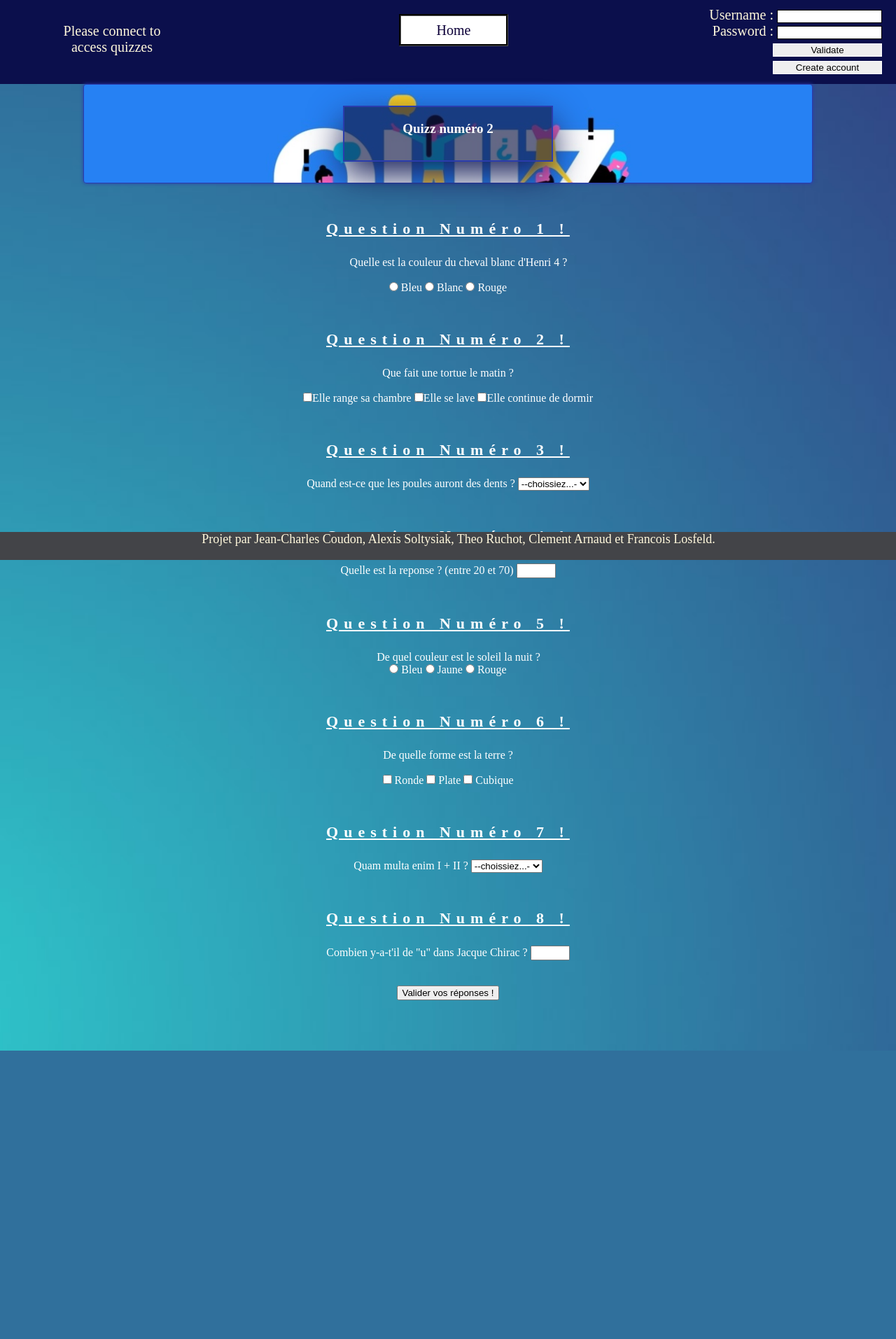
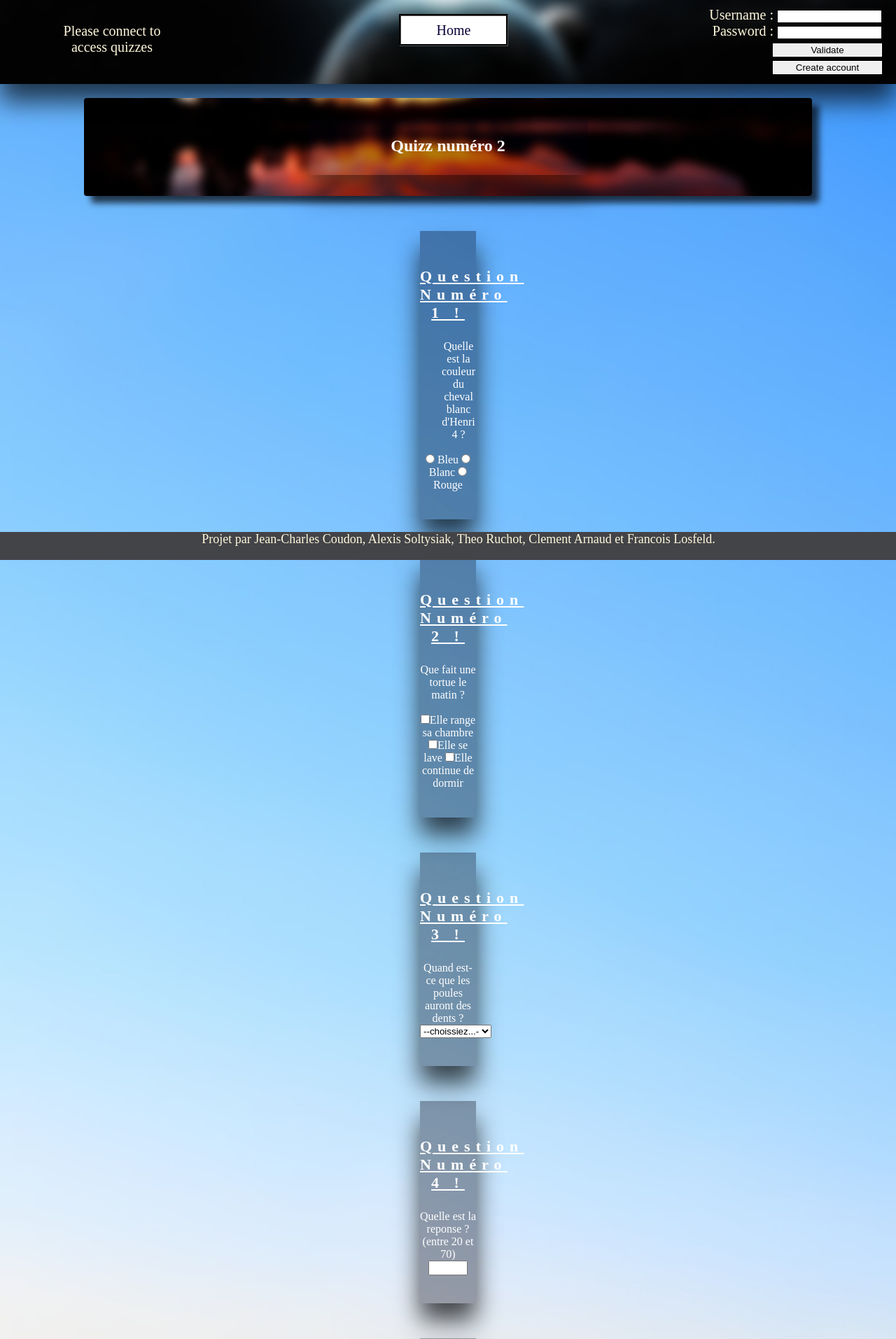
Before and after one commit to francois-los/techno_web, a PHP site: page /PHP/quiz2.php in a window 1280 px wide. Shown: the top 1913 px of the page at 70% size. Before the commit the page ends 1501 px from the top, so only its background shows below. Run offline with PHP 8.4, Linux system fonts and the light colour scheme; data comes from the database, SQL or seed files in the repository.

Commit message:
Add files via upload

```diff
--- a/CSS/cssProjetSite.css
+++ b/CSS/cssProjetSite.css
@@ -8,6 +8,48 @@ body {
     color: white;
     text-align: center
 }
+
+.bkq1 {
+    background-image: url("../Ressources/Q1BK.jpg");
+}
+.bkq2 {
+    background-image: url("../Ressources/Q2BK.jpg");
+}
+.bkhome {
+    background-image: url("../Ressources/BKhome.jpg");
+}
+
+.bkheader {
+    background-image: url("../Ressources/BKheader.jpg");
+    background-position: 0% 50%;
+    background-repeat:no-repeat;
+    background-size: cover;
+    box-shadow: 0 25px 35px rgba(1,1,1,0.7);
+}
+
+
+.bk1noir,.bk2noir{
+    background: rgba(1, 1, 15, 0.35);
+    position:relative;
+    margin-right: 600px;
+    margin-left: 600px;
+
+    margin-bottom: 50px;
+    padding-bottom: 40px;
+
+    margin-top: 50px;
+    box-shadow: 0 25px 35px rgba(1,1,1,0.7);
+
+}
+
+
+
+
+
+.container{
+    margin-top: 20px;
+}
+
 
 header {
     padding: 20px 20px 10px 20px;
@@ -196,53 +238,83 @@ h3 {
     text-decoration: underline;
 }
 
-.background-img2 {
-    background-image: url("../Ressources/banniere2.jpg");
-    height: 100px;
-    width: 800px;
-    background-repeat: no-repeat;
-    background-size: cover;
-    margin: auto;
-    padding: 20px;
-    border: 1px solid #2a3cad;
-    border-radius: 4px;
-    box-shadow: 0px 0px 5px #2a3cad;
-    position: relative;
-}
+.background-img3 {
+    background-image: url("../Ressources/BKhomeentete.jpg");
+    background-position: 10% 0%;
 
-
-.background-img {
-    background-image: url("../Ressources/banniere2.jpg");
     height: 100px;
     width: 1000px;
     background-repeat: no-repeat;
     background-size: cover;
     margin: auto;
     padding: 20px;
-    border: 1px solid #2a3cad;
     border-radius: 4px;
-    box-shadow: 0px 0px 5px #2a3cad;
+    box-shadow: 10px 10px 10px rgb(0, 0, 0,0.7);
+    position: relative;
+}
+
+.background-img2 {
+    background-image: url("../Ressources/Q2BKentete.jpg");
+    background-position: 25% 75%;
+
+    height: 100px;
+    width: 1000px;
+    background-repeat: no-repeat;
+    background-size: cover;
+    margin: auto;
+    padding: 20px;
+    border-radius: 4px;
+    box-shadow: 10px 10px 10px rgb(0, 0, 0,0.7);
+    position: relative;
+}
+
+
+.background-img {
+    background-image: url("../Ressources/Q1BKentete.jpg");
+    background-position: 0% 50%;
+    height: 100px;
+    width: 1000px;
+    background-repeat: no-repeat;
+    background-size: cover;
+    margin: auto;
+    padding: 20px;
+    border-radius: 4px;
+    box-shadow: 10px 10px 10px rgb(0, 0, 0,0.7);
     position: relative;
 }
 
 
 .content h2 {
-    font-size: 19px;
+    padding-top:5px;
     text-align: center
 }
 
-.box {
+.box3 {
     position: absolute;
     top: 50%;
     left: 50%;
     transform: translate(-50%, -50%);
-    width: 300px;
+    width: 400px;
     height: 80px;
-    background: #111845a6;
+    background: rgba(1, 1, 1, 0.1);
     box-sizing: border-box;
     overflow: hidden;
-    box-shadow: 0 20px 50px rgb(23, 32, 90);
-    border: 2px solid #2a3cad;
+    box-shadow: 0 25px 35px rgba(1,1,1,0.6);
+    color: white;
+    padding: 20px;
+}
+
+.box,.box2{
+    position: absolute;
+    top: 50%;
+    left: 50%;
+    transform: translate(-50%, -50%);
+    width: 400px;
+    height: 80px;
+    background: rgba(1, 1, 15, 0.3);
+    box-sizing: border-box;
+    overflow: hidden;
+    box-shadow: 0 25px 35px rgba(1,1,1,0.6);
     color: white;
     padding: 20px;
 }
--- a/PHP/headerr.php
+++ b/PHP/headerr.php
@@ -6,7 +6,7 @@
     <meta charset="utf-8">
 </head>
 <body>
-    <header>
+    <header class="bkheader">
 
             <nav class="navigation1">
                 <ul class="navigationListe">
@@ -15,7 +15,7 @@
                 			<br />
                 			Please connect to access quizzes
                 		<?php } else { ?>
-                			<li><a href="../PHP/quiz1.php" title="Go to Quiz 1">Quizz 1</a></li>
+                			<li><a href="../PHP/quiz1.php" title="Go to Quiz 1" >Quizz 1</a></li>
                     		<li><a href="../PHP/quiz2.php" title="Go to Quiz 2">Quizz 2</a></li>
                     	<?php } ?>
                 </ul>
--- a/PHP/home.php
+++ b/PHP/home.php
@@ -13,13 +13,13 @@
   <title>Home</title>
 </head>
 
-<body>
+<body class="bkhome">
 
 
 <section>
   <div class="container">
-    <div class="background-img2">
-        <div class="box">
+    <div class="background-img3">
+        <div class="box3">
         <div class="content">
         	<?php  if (isset($_SESSION['username'])) : ?>
 	    		<h1>Welcome <?php echo $_SESSION['username']; ?></h1>
--- a/PHP/quiz2.php
+++ b/PHP/quiz2.php
@@ -7,7 +7,7 @@
 
 
 
-<body>
+<body class="bkq2">
 
 
  <!-- Entête -->
@@ -15,8 +15,8 @@
 
   <section>
     <div class="container">
-      <div class="background-img">
-        <div class="box">
+      <div class="background-img2">
+        <div class="box2">
           <div class="content">
             <h2> Quizz numéro 2 </h2>
           </div>
@@ -32,6 +32,7 @@
 
 <form action ="reponsequizz2.php" method="post">
 
+  <div class="bk2noir">
     <?php $response = $bdd->query("SELECT * FROM `question` WHERE question_id=9 " ); $results = $response->fetch() ?>
     <h3  ><br><br> Question Numéro <?php echo ($results['question_id']-8); ?> !<br><br>  </h3>
     <p> <?php echo $results['question_title']; ?> <br><br></p>
@@ -48,20 +49,22 @@
        name="q1answer" value="Rouge">
       <label for="contactChoice3">Rouge</label>
     </div>
-
+  </div>
 
   <!-- Question 2 -->
 
+  <div class="bk2noir">
     <?php $response = $bdd->query("SELECT * FROM `question` WHERE question_id=10 " ); $results = $response->fetch() ?>
     <h3> <br><br>Question Numéro <?php echo ($results['question_id']-8); ?> !<br><br>  </h3>
     <label ><?php echo $results['question_title']; ?><br><br>
     <input type="checkbox" name="q2answer1" value ="Elle range sa chambre" />Elle range sa chambre
     <input type="checkbox" name="q2answer2" value ="Elle se lave" />Elle se lave
     <input type="checkbox" name="q2answer3" value ="Elle continue de dormir" />Elle continue de dormir</label>
-
+  </div>
 
  <!-- Question 3 -->
 
+ <div class="bk2noir">
    <?php $response = $bdd->query("SELECT * FROM `question` WHERE question_id=11 " ); $results = $response->fetch() ?>
    <h3> <br><br>Question Numéro <?php echo ($results['question_id']-8); ?> !<br><br>  </h3>
    <label for="Question-select"> <?php echo $results['question_title']; ?></label>
@@ -73,20 +76,21 @@
       <option value="2031">2031</option>
       <option value="42">42</option>
     </select>
-
+ </div>
 
   <!-- Question 4 -->
 
-
+  <div class="bk2noir">
     <?php $response = $bdd->query("SELECT * FROM `question` WHERE question_id=12 " ); $results = $response->fetch() ?>
     <h3> <br><br>Question Numéro <?php echo ($results['question_id']-8); ?> !<br><br>  </h3>
     <form >
       <label for="quantity"> <?php echo $results['question_title']; ?> </label>
       <input type="number" name="q4answer" min="20" max="70">
-
+  </div>
 
   <!-- Question 5 -->
 
+  <div class="bk2noir">
     <?php $response = $bdd->query("SELECT * FROM `question` WHERE question_id=13 " ); $results = $response->fetch() ?>
     <h3  ><br><br> Question Numéro <?php echo ($results['question_id']-8); ?> !<br><br>  </h3>
     <p> <?php echo $results['question_title']; ?> </p>
@@ -103,20 +107,22 @@
        name="q5answer" value="Rouge">
       <label for="contactChoice3">Rouge</label>
     </div>
+  </div>
 
   <!-- Question 6 -->
 
+  <div class="bk2noir">
     <?php $response = $bdd->query("SELECT * FROM `question` WHERE question_id=14 " ); $results = $response->fetch() ?>
     <h3> <br><br>Question Numéro <?php echo ($results['question_id']-8); ?> !<br><br>  </h3>
     <label ><?php echo $results['question_title']; ?> <br><br>
     <input type="checkbox" name="q6answer1" value ="Ronde" /> Ronde
     <input type="checkbox" name="q6answer1" value ="Plate" /> Plate
     <input type="checkbox" name="q6answer1" value ="Cubique" /> Cubique </label>
-
+  </div>
 
  <!-- Question 7 -->
 
-
+ <div class="bk2noir">
     <?php $response = $bdd->query("SELECT * FROM `question` WHERE question_id=15 " ); $results = $response->fetch() ?>
     <h3> <br><br>Question Numéro <?php echo ($results['question_id']-8); ?> !<br><br>  </h3>
     <label for="Question-select"> <?php echo $results['question_title']; ?> </label>
@@ -128,16 +134,17 @@
       <option value="IV">IV</option>
       <option value="V">V </option>
     </select>
-
+  </div>
 
   <!-- Question 8 -->
 
-
+  <div class="bk2noir">
     <?php $response = $bdd->query("SELECT * FROM `question` WHERE question_id=16 " ); $results = $response->fetch() ?>
     <h3> <br><br>Question Numéro <?php echo ($results['question_id']-8); ?> !<br><br>  </h3>
 
     <label for="quantity"> <?php echo $results['question_title']; ?> </label>
     <input type="number" name="q8answer" min="0" max="20">
+  </div>
 
   <br /><br /><br /> <button type="submit" name="validerQuizz2"> Valider vos réponses !</button><br /><br /><br /><br /><br />
 
```
Also changed, not shown: PHP/quiz1.php (+22 -7 lines), PHP/reponsequizz.php (+18 -3 lines), PHP/reponsequizz2.php (+18 -1 lines), Ressources/BKheader.jpg (added), Ressources/BKhome.jpg (added), Ressources/BKhomeentete.jpg (added), Ressources/Q1BK.jpg (added), Ressources/Q1BKentete.jpg (added), Ressources/Q2BK.jpg (added), Ressources/Q2BKentete.jpg (added), Ressources/pyramide.jpg (added). Lines whose indentation alone changed are shown as unchanged.
